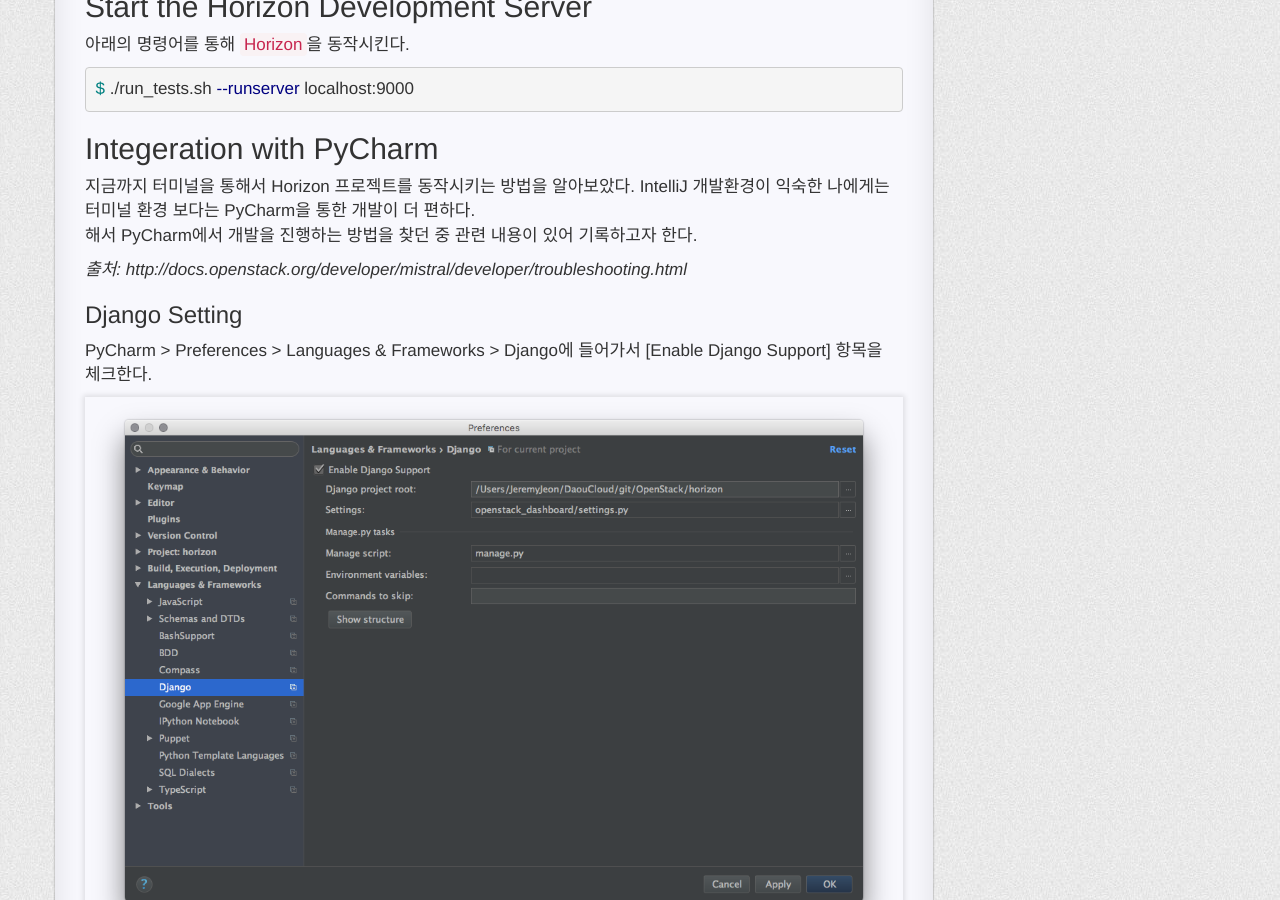
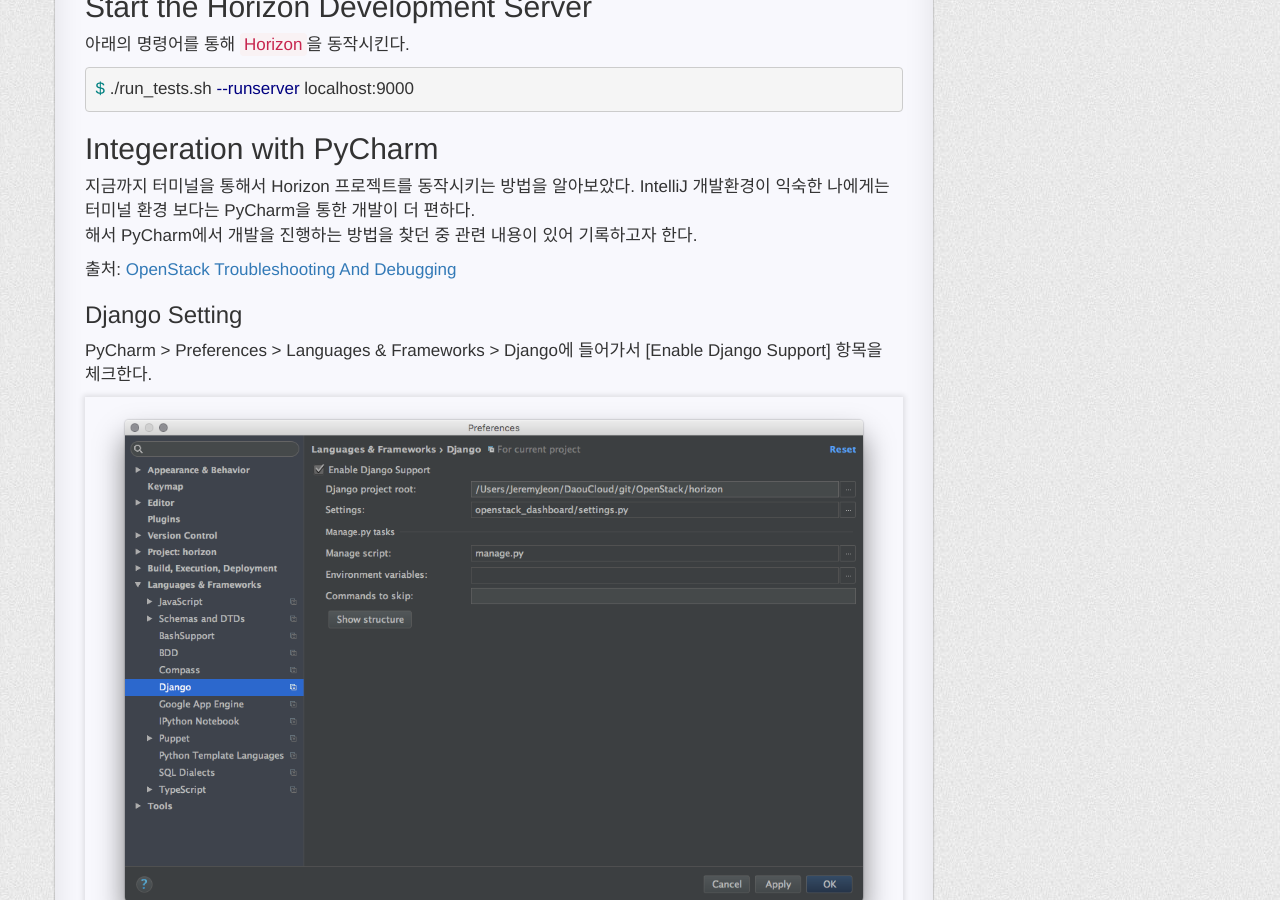
Before and after one commit to wkjeon/nicejeremy.github.io, a Jekyll site: the page built from _posts/openstack/2016-07-05-openstack-horizon-development.md, in a window 1280 px wide and 900 px high, scrolled down 1085 px. Built offline with Jekyll 4.4.1, drawn with Linux system fonts in a browser that asks for light colours; nearby versions of some CDN libraries; comment, search, counter and statistics services are not loaded; a style sheet for code colours, icons or effects is not loaded.

Commit message:
OpenStack Horizon Development Environment

```diff
--- a/_posts/openstack/2016-07-05-openstack-horizon-development.md
+++ b/_posts/openstack/2016-07-05-openstack-horizon-development.md
@@ -65,7 +65,7 @@
 지금까지 터미널을 통해서 Horizon 프로젝트를 동작시키는 방법을 알아보았다. IntelliJ 개발환경이 익숙한 나에게는 터미널 환경 보다는 PyCharm을 통한 개발이 더 편하다.<br/>
 해서 PyCharm에서 개발을 진행하는 방법을 찾던 중 관련 내용이 있어 기록하고자 한다.
 
-*출처: http://docs.openstack.org/developer/mistral/developer/troubleshooting.html*
+출처: [OpenStack Troubleshooting And Debugging](http://docs.openstack.org/developer/mistral/developer/troubleshooting.html)
 
 ### Django Setting
 
```
Also changed, not shown: _posts/docker/2016-04-24-docker-swarm.md (+1 -1 lines).
